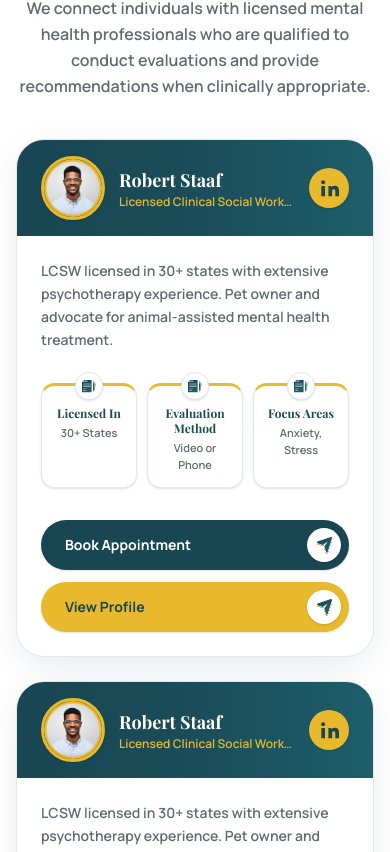
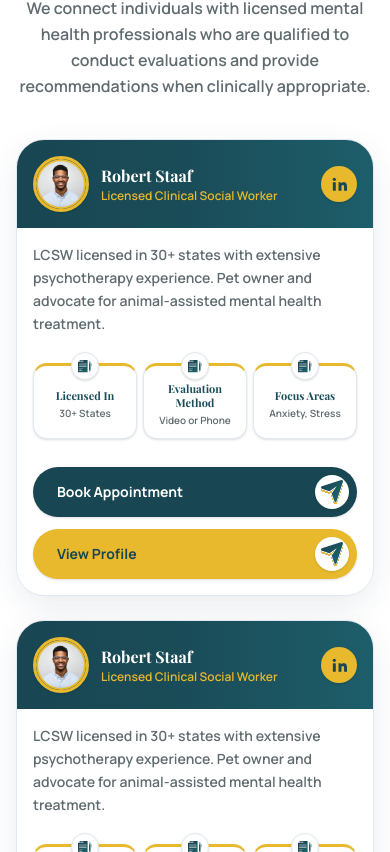
Before and after one commit to Aman-scripts/myesatherapist, a Next.js app: page / in a window 390 px wide. Shown: the part 6272-7124 px from the top of the page. Built offline with nearby package versions, Linux system fonts and the light colour scheme; a web font is replaced by a local one.

Commit message:
fix(home): enhance therapists, testimonials, pricing grid, and community section

```diff
--- a/components/home/CommunitySection.tsx
+++ b/components/home/CommunitySection.tsx
@@ -39,6 +39,7 @@ export function CommunitySection() {
                 width={22}
                 height={22}
                 className="translate-x-[1px]"
+                style={{ width: "auto", height: "auto" }}
               />
             </span>
           </a>
--- a/components/home/PricingSection.tsx
+++ b/components/home/PricingSection.tsx
@@ -13,6 +13,7 @@ function FeatureBadgeIcon() {
       width={16}
       height={16}
       className="shrink-0"
+      style={{ width: "auto", height: "auto" }}
     />
   );
 }
@@ -171,6 +172,7 @@ export function PricingSection() {
               height={376}
               priority
               className="object-contain object-left"
+              style={{ width: "auto", height: "auto" }}
             />
           </div>
         </div>
--- a/components/home/TestimonialsSection.tsx
+++ b/components/home/TestimonialsSection.tsx
@@ -131,7 +131,7 @@ export function TestimonialsSection() {
           >
             <span>See More Reviews</span>
             <span className="w-[36px] h-[36px] rounded-full bg-[#FAF7F2] shadow-[0_3px_6px_rgba(0,0,0,0.15)] flex items-center justify-center shrink-0">
-              <Image src="/send-icon.svg" alt="" width={15} height={15} />
+              <Image src="/send-icon.svg" alt="" width={15} height={15} style={{ width: "auto", height: "auto" }} />
             </span>
           </a>
         </div>
--- a/components/home/TherapistsSection.tsx
+++ b/components/home/TherapistsSection.tsx
@@ -34,7 +34,7 @@ const therapists = [
 
 function StatBadge({ label, value }: { label: string; value: string }) {
   return (
-    <div className="relative flex-1 min-w-[95px] rounded-[14px] bg-white border border-[#E2E8F0] border-t-[3.5px] border-t-[#E8B92C] shadow-sm pt-5 pb-3.5 px-2 text-center">
+    <div className="relative flex-1 min-w-0 rounded-[14px] bg-white border border-[#E2E8F0] border-t-[3.5px] border-t-[#E8B92C] shadow-sm pt-4 sm:pt-5 pb-3 sm:pb-3.5 px-1 sm:px-2 text-center flex flex-col justify-center">
       {/* Small floating badge icon at top center */}
       <div className="absolute -top-3.5 left-1/2 -translate-x-1/2 w-7 h-7 rounded-full bg-white border border-[#E2E8F0] shadow-sm flex items-center justify-center">
         <Image
@@ -44,12 +44,13 @@ function StatBadge({ label, value }: { label: string; value: string }) {
           height={13}
           unoptimized
           className="object-contain"
+          style={{ width: "auto", height: "auto" }}
         />
       </div>
-      <div className="text-xs sm:text-[13px] font-heading font-bold text-[#1A4D59] leading-tight">
+      <div className="text-[11px] sm:text-[13px] font-heading font-bold text-[#1A4D59] leading-tight">
         {label}
       </div>
-      <div className="text-[11px] text-[#5F6B6F] font-semibold mt-1">
+      <div className="text-[10px] sm:text-[11px] font-semibold text-[#5F6B6F] mt-1 sm:mt-1.5 leading-tight">
         {value}
       </div>
     </div>
@@ -80,9 +81,9 @@ export function TherapistsSection() {
               className="bg-white rounded-[28px] overflow-hidden shadow-[0_10px_35px_-5px_rgba(26,61,79,0.12)] border border-[#E2E8F0] flex flex-col justify-between"
             >
               {/* Teal Header Bar */}
-              <div className="bg-gradient-to-r from-[#184652] via-[#1A4D59] to-[#1D5E6A] px-6 py-4 flex items-center justify-between gap-4">
-                <div className="flex items-center gap-3.5 min-w-0">
-                  <div className="w-[64px] h-[64px] sm:w-[70px] sm:h-[70px] rounded-full border-[3px] border-[#E8B92C] overflow-hidden shrink-0 relative bg-white/10 shadow-sm">
+              <div className="bg-gradient-to-r from-[#184652] via-[#1A4D59] to-[#1D5E6A] px-4 sm:px-6 py-4 flex items-center justify-between gap-3 sm:gap-4">
+                <div className="flex items-center gap-3 sm:gap-3.5 min-w-0">
+                  <div className="w-[56px] h-[56px] sm:w-[70px] sm:h-[70px] rounded-full border-[3px] border-[#E8B92C] overflow-hidden shrink-0 relative bg-white/10 shadow-sm">
                     <Image
                       src="/therapist-avatar.png"
                       alt={t.name}
@@ -92,7 +93,7 @@ export function TherapistsSection() {
                     />
                   </div>
                   <div className="min-w-0">
-                    <div className="text-white font-heading font-bold text-lg sm:text-xl truncate">
+                    <div className="text-white font-heading font-bold text-base sm:text-xl truncate">
                       {t.name}
                     </div>
                     <div className="text-[#E8B92C] text-xs sm:text-sm font-semibold truncate">
@@ -102,20 +103,20 @@ export function TherapistsSection() {
                 </div>
 
                 {/* LinkedIn Badge */}
-                <div className="w-10 h-10 rounded-full bg-[#E8B92C] hover:bg-[#dba81f] flex items-center justify-center shrink-0 shadow-sm transition-colors cursor-pointer">
-                  <LinkedinIcon className="w-5 h-5 text-[#184652]" />
+                <div className="w-9 h-9 sm:w-10 sm:h-10 rounded-full bg-[#E8B92C] hover:bg-[#dba81f] flex items-center justify-center shrink-0 shadow-sm transition-colors cursor-pointer">
+                  <LinkedinIcon className="w-4 h-4 sm:w-5 sm:h-5 text-[#184652]" />
                 </div>
               </div>
 
               {/* Card Body */}
-              <div className="p-6 space-y-6 flex-1 flex flex-col justify-between">
+              <div className="p-4 sm:p-6 space-y-5 sm:space-y-6 flex-1 flex flex-col justify-between">
                 {/* Bio text */}
                 <p className="text-[#5F6B6F] text-sm sm:text-[15px] font-semibold leading-relaxed">
                   {t.bio}
                 </p>
 
                 {/* 3 Stat Badges */}
-                <div className="flex items-stretch gap-2.5 sm:gap-3.5 pt-2">
+                <div className="flex items-stretch gap-1.5 sm:gap-3.5 pt-2">
                   <StatBadge label="Licensed In" value={t.licensedIn} />
                   <StatBadge label="Evaluation Method" value={t.method} />
                   <StatBadge label="Focus Areas" value={t.focus} />
@@ -130,7 +131,7 @@ export function TherapistsSection() {
                   >
                     <span>Book Appointment</span>
                     <span className="w-[34px] h-[34px] rounded-full bg-white flex items-center justify-center shrink-0 shadow-sm">
-                      <Image src="/send-icon.svg" alt="" width={15} height={15} />
+                      <Image src="/send-icon.svg" alt="" width={15} height={15} style={{ width: "auto", height: "auto" }} />
                     </span>
                   </a>
 
@@ -141,7 +142,7 @@ export function TherapistsSection() {
                   >
                     <span>View Profile</span>
                     <span className="w-[34px] h-[34px] rounded-full bg-white flex items-center justify-center shrink-0 shadow-sm">
-                      <Image src="/send-icon.svg" alt="" width={15} height={15} />
+                      <Image src="/send-icon.svg" alt="" width={15} height={15} style={{ width: "auto", height: "auto" }} />
                     </span>
                   </a>
                 </div>
```
